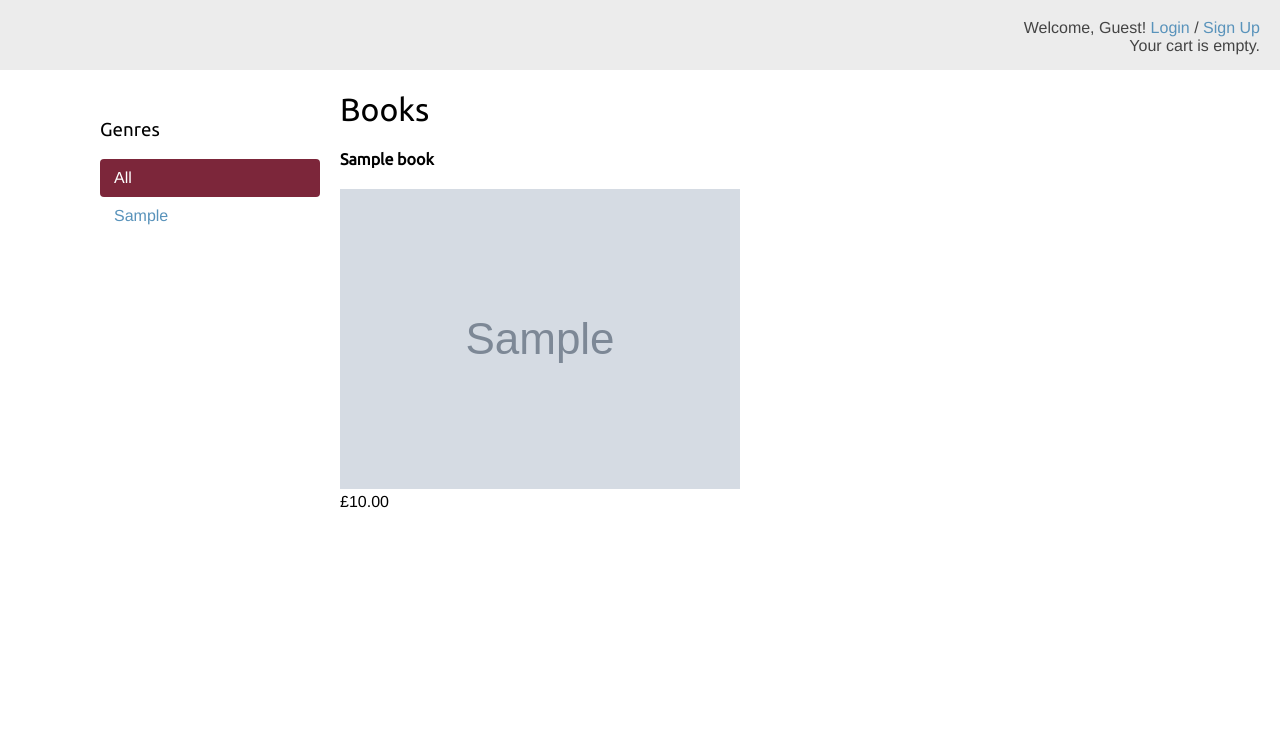
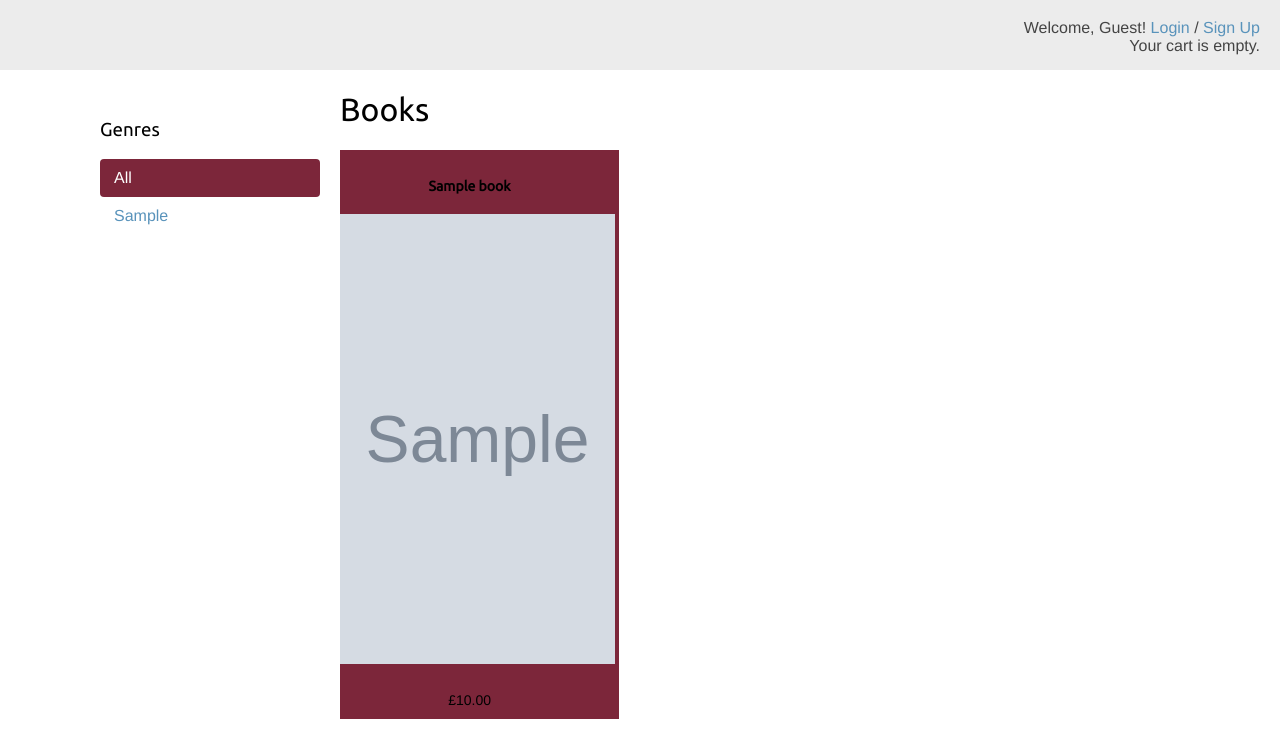
Before and after one commit to mondas-mania/Django-Book-Store, a Django app: page / in a window 1280 px wide. Shown: the part 46-800 px from the top of the page. Run offline with Django 3.2, Linux system fonts and the light colour scheme; tables that the repository leaves empty hold one stand-in row (values such as "Sample post"); grey boxes marked "Sample" are stand-in pictures.

Commit message:
Minor edits

```diff
--- a/account/templates/account/login.html
+++ b/account/templates/account/login.html
@@ -11,6 +11,7 @@
 		{% csrf_token %}
 		{{ form.as_p }}
 		<input type="submit" value="Login">
+		<!-- https://stackoverflow.com/questions/806835/django-redirect-to-previous-page-after-login-->
 	</form>
 
 {% endblock %}
--- a/books/static/css/base.css
+++ b/books/static/css/base.css
@@ -54,8 +54,12 @@ table th, table td {
     margin:0;
 }
 
-tbody tr:nth-child(odd) {
-    background:#267729;
+.book-list tbody tr:nth-child(odd) td:nth-child(odd), .book-list tbody tr:nth-child(even) td:nth-child(even) {
+    background:#7c263a;
+}
+
+.book-list tbody tr:nth-child(even) td:nth-child(odd), .book-list tbody tr:nth-child(odd) td:nth-child(even) {
+    background:#8C2B45;
 }
 
 tbody tr.subtotal {
@@ -185,7 +189,7 @@ ul.errorlist {
     overflow:hidden;
 }
 
-.product-list .item {
+.book-list .item {
     width:25%;
     padding:10px 20px 10px 0;
     float:left;
@@ -193,12 +197,13 @@ ul.errorlist {
     line-height:1.2;
 }
 
-.product-list .item img {
-    width:100%;
+.book-list .item img {
+    width:275px;
+    height: 450px;
     margin-bottom:8px;
 }
 
-.product-detail {
+.book-detail {
     text-align:justify;
 }
 
@@ -207,23 +212,23 @@ ul.errorlist {
     width: 80%;
 }
 
-.product-detail .price {
+.book-detail .price {
     color:#333;
     font-size:28px;
     font-weight:bold;
 }
 
-.product-detail img {
+.book-detail img {
     width:40%;
     float:left;
     padding:0 20px 20px 0;
 }
 
-.product-detail h1 {
+.book-detail h1 {
     margin-bottom:0;
 }
 
-.product-detail h2 {
+.book-detail h2 {
     margin-top:10px;
 }
 
@@ -236,13 +241,13 @@ ul.errorlist {
     width:300px;
     background:#7c263a;
     padding:10px 20px;
-    color:#333;
+    color:#fff;
     border-bottom:4px solid #5993bb;
 }
 
 
 .order-info h3 {
-    color:#5993bb;
+    color:#fff;
 }
 
 .order-info table {
--- a/books/templates/books/base.html
+++ b/books/templates/books/base.html
@@ -28,7 +28,8 @@
                     Your cart:
                     <a href="{% url "cart:cart_detail" %}">
                         {{ total_items }} item{{ total_items|pluralize }}, £{{ cart.get_total_price }}
-                    </a>
+                    </a>-
+                    <a href="{% url "order:order_create" %}">Checkout</a>
                 {% else %}
                     Your cart is empty.
                 {% endif %}
--- a/books/templates/books/book/list.html
+++ b/books/templates/books/book/list.html
@@ -21,15 +21,27 @@
     </div>
     <div id="main" class="book-list">
         <h1>{% if genre %}{{ genre.get_capitalised_name }}{% else %}Books{% endif %}</h1>
-        {% for book in books %}
-            <div class="item">
+        <table>
+            <tr>
+            {% for book in books reversed %}
+                {% if forloop.counter0|divisibleby:3 and forloop.counter0 is not 0 %}
+                </tr><tr>
+                {% endif %}
+                <td class="item">
                     <h4><strong>{{ book.title }}</strong></h4>
                     <a href="{{ book.get_absolute_url }}">
                         <img src="{% if book.image %}{{ book.image.url }}{% else %}{% static "img/no_image.png" %}{% endif %}">
                     </a>
                     <a href="{{ book.get_absolute_url }}">{{ book.name }}</a><br>
                     £{{ book.price }}
-            </div>
+                    <!--<form method="post" action="{% url "cart:cart_add" book.id %}">
+                        {% csrf_token %}
+                        {{ cart_book_form }}
+                        <input type="submit" value="Add to Cart">
+                    </form>-->
+                </td>
             {% endfor %}
+            </tr>
+        </table>
     </div>
 {% endblock %}
--- a/books/views.py
+++ b/books/views.py
@@ -7,12 +7,14 @@ def book_list(request, genre_slug=None):
     genre = None
     genres = Genre.objects.all()
     books = Book.objects.filter(available=True)
+    cart_book_form = CartAddProductForm()
     if genre_slug:
         genre = get_object_or_404(Genre, slug=genre_slug)
         books = books.filter(genre=genre)
     return render(request, 'books/book/list.html', {'genre': genre,
                                                       'genres': genres,
-                                                      'books': books})
+                                                      'books': books,
+                                                      'cart_book_form': cart_book_form})
 
 
 def book_detail(request, id, slug):
```
Also changed, not shown: media/books/books_img/Thriller.jpg (deleted), media/books/books_img/it.jpg (added), media/books/books_img/it_YtgYjC3.jpg (added). Lines whose indentation alone changed are shown as unchanged.
